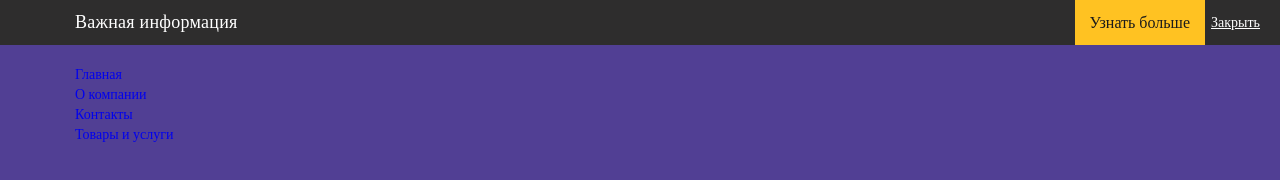
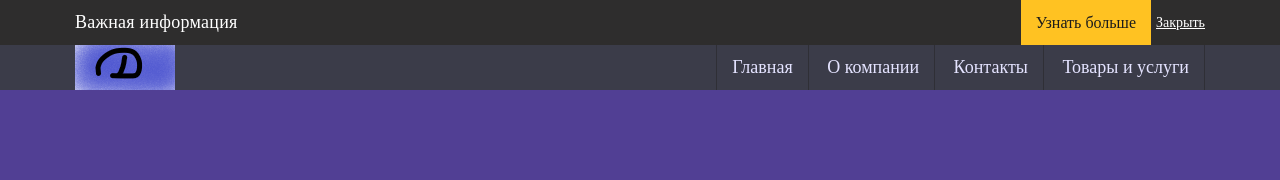
Before and after one commit to MidnightOwll/HTML-JS-CSS-sketches, a plain HTML site: page index.html in a window 1280 px wide. Drawn offline with Linux system fonts and the light colour scheme.

Commit message:
header top rework and add styles for header menu

```diff
--- a/css/style.css
+++ b/css/style.css
@@ -36,10 +36,16 @@ body{
     line-height: 45px;
     text-decoration: underline;
     cursor: pointer;
+    padding-left: 5px;
 }
-.header__top-inner{
+.header__top-inner,
+.header__content-inner{
     display: flex;
     justify-content: space-between;
+}
+.header__top-right{
+    display: flex;
+    justify-content: end;
 }
 .default__btn{
     color: #1b1b1b;
@@ -59,6 +65,34 @@ body{
     letter-spacing: 0.25px;
     line-height: 45px;
     font-size: 18px;
+    padding-right: 10px;
+}
+
+.header__logo{
+    padding: 0;
+    width: 100px;
+    height: 45px;
+}
+.menu {
+    float: right;
+}
+.menu li{
+    display: inline-block;
+    padding: 0 10px;
+    border-right: 1px #2f2f36 solid;
+}
+.menu li > a{
+    color: #e4e3ff;
+    font-size: 18px;
+    line-height: 45px;
+    padding: 0 5px;
+    text-align: center;
+}
+.menu li:first-child{
+    border-left: 1px #2f2f36 solid;
+}
+.header__content{
+    background-color: #3b3c49;
 }
 .popup__bg {
     position: fixed;
@@ -98,3 +132,14 @@ body{
     height: 20px;
     background-color: red;
 }
+
+@media screen and (max-width: 1320px) {
+    .header__close{
+        position: static;
+        float: none;
+    }
+    .header__btn{
+        float: none;
+
+    }
+}
--- a/index.html
+++ b/index.html
@@ -17,6 +17,7 @@
                     <div class="header__info">
                         Важная информация
                     </div>
+                    <div class="header__top-right">
                         <a class="header__btn default__btn open-popup">
                             Узнать больше
                         </a>
@@ -26,9 +27,11 @@
                     </div>
                 </div>
             </div>
+        </div>
         <div class="header__content">
             <div class="container">
-                <div class="header__log">
+                <div class="header__content-inner">
+                    <div class="header__logo">
                         <a href="#">
                             <img src="img/logo.png" alt="">
                         </a>
@@ -43,7 +46,14 @@
                     </nav>
                 </div>
             </div>
+        </div>
     </header>
+    <section>
+
+    </section>
+    <footer>
+
+    </footer>
     <div class="popup__bg">
         <form class="popup">
             <div class="close-popup"></div>
```
Also changed, not shown: img/logo.png (added). Lines whose indentation alone changed are shown as unchanged.
